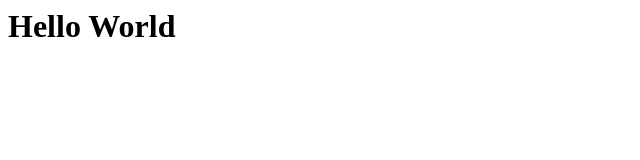
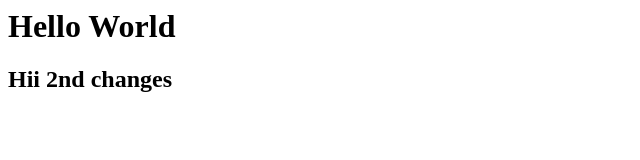
Before and after one commit to Sudheer474/Leetcode-Solution, a plain HTML site: page index.html in a window 1280 px wide. Shown: the whole page, without its empty margins (0-640 px from the left). Drawn offline with Linux system fonts and the light colour scheme.

Commit message:
2nd change in index

```diff
--- a/index.html
+++ b/index.html
@@ -1 +1,2 @@
 <h1>Hello World</h1>
+<h2>Hii 2nd changes</h2>
```
